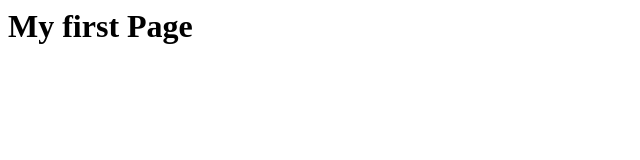
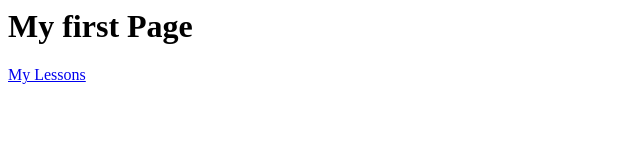
Before and after one commit to jf168/git-demo, a plain HTML site: page index.html in a window 1280 px wide. Shown: the whole page, without its empty margins (0-640 px from the left). Drawn offline with Linux system fonts and the light colour scheme.

Commit message:
<a href="lesson.html">
<a href="lesson.html">

```diff
--- a/index.html
+++ b/index.html
@@ -1 +1,2 @@
 <h1>My first Page </h1>
+<a href="lesson.html">My Lessons</a>
```
